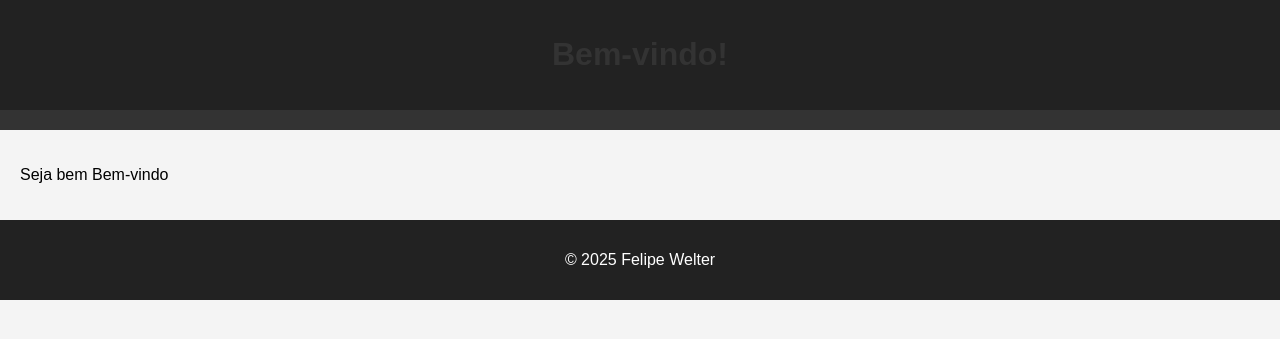
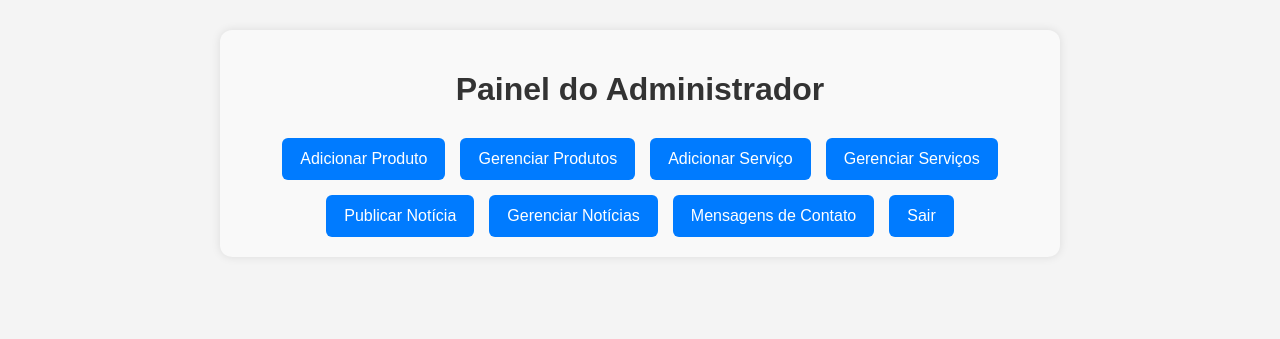
Before and after one commit to FelipeWelter/projetositeinfo, a Flask app: page /admin in a window 1280 px wide. Shown: the top 339 px of the page. Run offline with Flask 3, Linux system fonts and the light colour scheme; the visitor is signed in with stand-in values (Sample User, id 1); data comes from the database, SQL or seed files in the repository; both versions use the stored data as it was after the commit.

Commit message:
painel de admin v1

```diff
--- a/app/routes.py
+++ b/app/routes.py
@@ -193,3 +193,51 @@ def buscar():
     termo = request.args.get('q', '')
     resultados = Produto.query.filter(Produto.nome.ilike(f'%{termo}%')).all()
     return render_template('search.html', termo=termo, resultados=resultados)
+
+@main.route('/admin/produtos')
+@login_required
+def admin_produtos():
+    produtos = Produto.query.all()
+    return render_template('admin_produtos.html', produtos=produtos)
+
+@main.route('/admin/servicos')
+@login_required
+def admin_servicos():
+    servicos = Servico.query.all()
+    return render_template('admin_servicos.html', servicos=servicos)
+
+@main.route('/admin/noticias')
+@login_required
+def admin_noticias():
+    noticias = Noticia.query.all()
+    return render_template('admin_noticias.html', noticias=noticias)
+
+@main.route('/admin/usuarios', methods=['GET'])
+@login_required
+def admin_usuarios():
+    from app.models import Admin
+    admins = Admin.query.all()
+    return render_template('admin_usuarios.html', admins=admins)
+
+@main.route('/admin/usuarios/add', methods=['POST'])
+@login_required
+def add_admin():
+    from app.models import Admin
+    from werkzeug.security import generate_password_hash
+    usuario = request.form['usuario']
+    senha = request.form['senha']
+    novo = Admin(usuario=usuario, senha=generate_password_hash(senha))
+    db.session.add(novo)
+    db.session.commit()
+    flash('Administrador criado!', 'success')
+    return redirect(url_for('main.admin_usuarios'))
+
+@main.route('/admin/usuarios/delete/<int:id>')
+@login_required
+def delete_admin(id):
+    from app.models import Admin
+    admin = Admin.query.get_or_404(id)
+    db.session.delete(admin)
+    db.session.commit()
+    flash('Administrador removido!', 'info')
+    return redirect(url_for('main.admin_usuarios'))
--- a/app/templates/admin.html
+++ b/app/templates/admin.html
@@ -3,23 +3,64 @@
 
 <head>
   <meta charset="UTF-8">
-  <title>Início - Site de Informática vai dormir</title>
+  <title>Painel do Administrador</title>
   {% include 'style.html' %}
+  <style>
+    .admin-panel {
+      max-width: 800px;
+      margin: 30px auto;
+      padding: 20px;
+      background-color: #f9f9f9;
+      border-radius: 12px;
+      box-shadow: 0 0 10px rgba(0,0,0,0.1);
+    }
+
+    .admin-panel h1 {
+      text-align: center;
+    }
+
+    .admin-links {
+      display: flex;
+      flex-wrap: wrap;
+      gap: 15px;
+      justify-content: center;
+      margin-top: 30px;
+    }
+
+    .admin-links a {
+      padding: 12px 18px;
+      background-color: #007BFF;
+      color: white;
+      text-decoration: none;
+      border-radius: 6px;
+      transition: background-color 0.2s ease;
+    }
+
+    .admin-links a:hover {
+      background-color: #0056b3;
+    }
+  </style>
 </head>
 
 <body>
-  <header>
-    <h1>Bem-vindo!</h1>
-  </header>
-  <nav>
+  <div class="admin-panel">
+    <h1>Painel do Administrador</h1>
 
-  </nav>
-  <div class="container">
-    <p>Seja bem Bem-vindo</p>
+    <div class="admin-links">
+      <a href="{{ url_for('main.add_product') }}">Adicionar Produto</a>
+      <a href="{{ url_for('main.products') }}">Gerenciar Produtos</a>
+
+      <a href="{{ url_for('main.add_service') }}">Adicionar Serviço</a>
+      <a href="{{ url_for('main.services') }}">Gerenciar Serviços</a>
+
+      <a href="{{ url_for('main.add_news') }}">Publicar Notícia</a>
+      <a href="{{ url_for('main.news') }}">Gerenciar Notícias</a>
+
+      <a href="{{ url_for('main.contact') }}">Mensagens de Contato</a>
+
+      <a href="{{ url_for('main.logout') }}">Sair</a>
+    </div>
   </div>
-  <footer>
-    <p>&copy; 2025 Felipe Welter</p>
-  </footer>
 </body>
 
 </html>
--- /dev/null
+++ b/app/templates/admin_contacts.html
@@ -0,0 +1 @@
+<h1>Mensagens de Contato</h1>
--- /dev/null
+++ b/app/templates/admin_news.html
@@ -0,0 +1 @@
+<h1>Gerenciar Notícias</h1>
--- /dev/null
+++ b/app/templates/admin_products.html
@@ -0,0 +1 @@
+<h1>Gerenciar Produtos</h1>
--- /dev/null
+++ b/app/templates/admin_services.html
@@ -0,0 +1 @@
+<h1>Gerenciar Serviços</h1>
--- /dev/null
+++ b/app/templates/admin_users.html
@@ -0,0 +1 @@
+<h1>Gerenciar Usuários</h1>
```
Also changed, not shown: app/static/uploads/Captura_de_tela_2025-01-04_183902.png (added), site.db.
